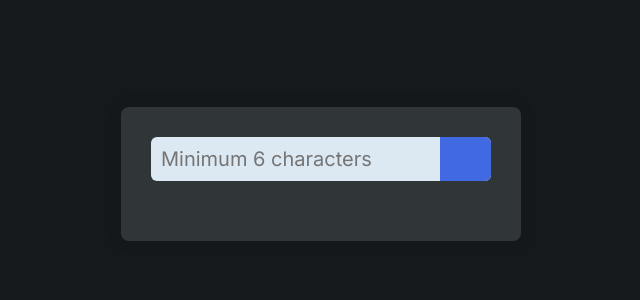
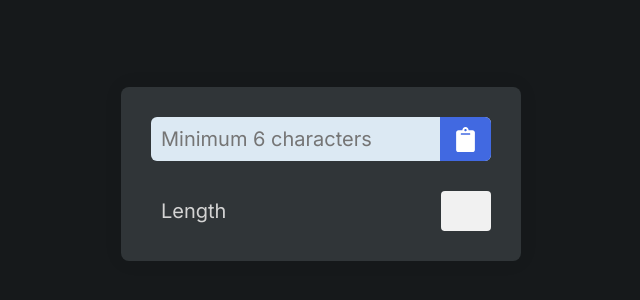
Before and after one commit to Nadir-Waheed/password-gen, a React (Vite) app: page / in a window 1280 px wide. Shown: the part 226-526 px from the top of the page, without its empty margins (319-959 px from the left). Built offline with nearby package versions, Linux system fonts and the light colour scheme.

Commit message:
min and max length for password added

```diff
--- a/src/app.jsx
+++ b/src/app.jsx
@@ -10,8 +10,15 @@ function App(){
                     <input type="text" id="result"
                     placeholder="Minimum 6 characters"readOnly/>
                     <div className="clipboard">
+                        <FaClipboard></FaClipboard>
 
                     </div>
+                </div>
+                <div>
+                   <div className="field">
+                    <label htmlFor="length">Length</label>
+                    <input type="number" id="Length"min={6} max={25}/>
+                   </div>
                 </div>
             </form>
             </div>
```
